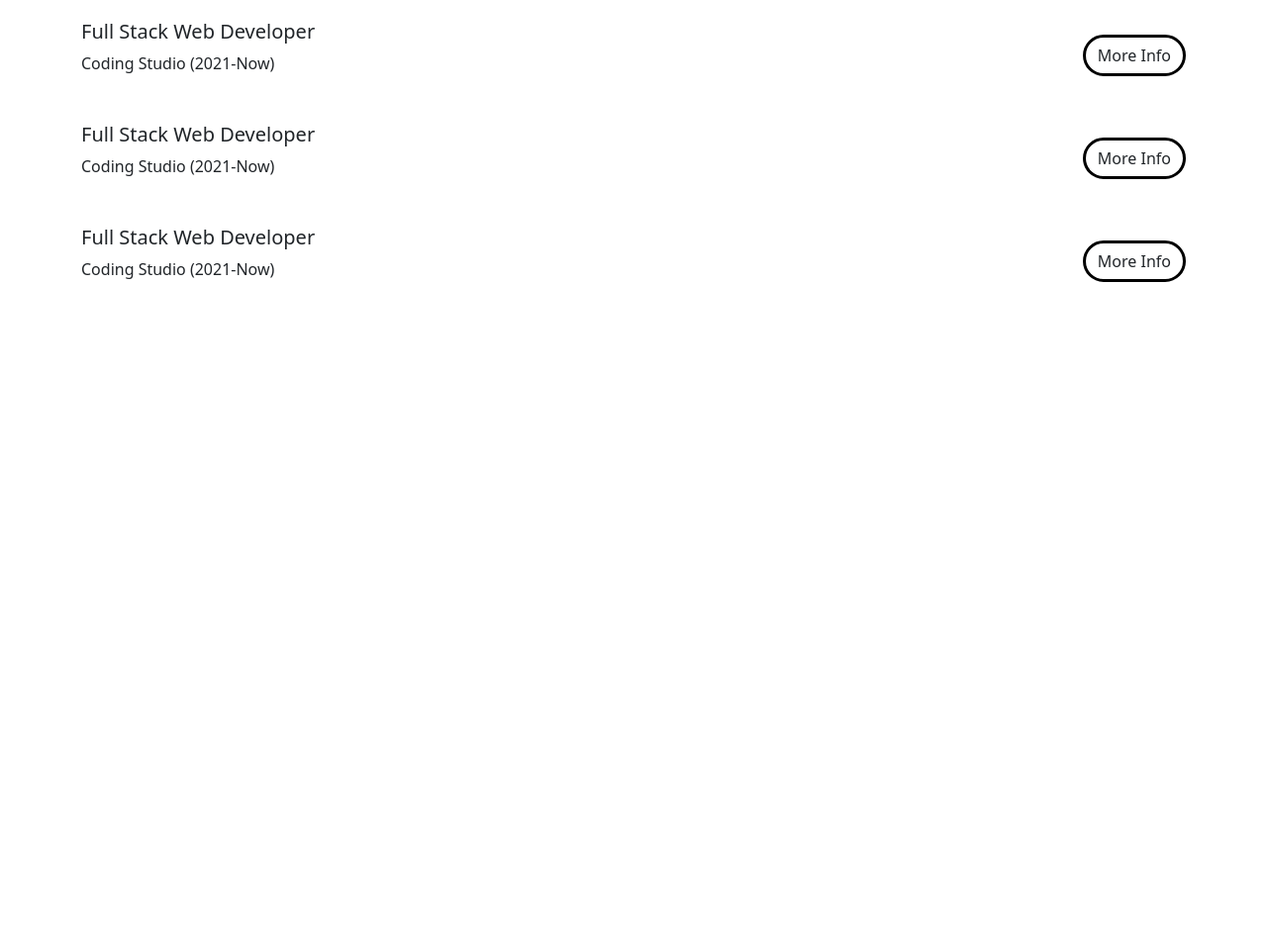
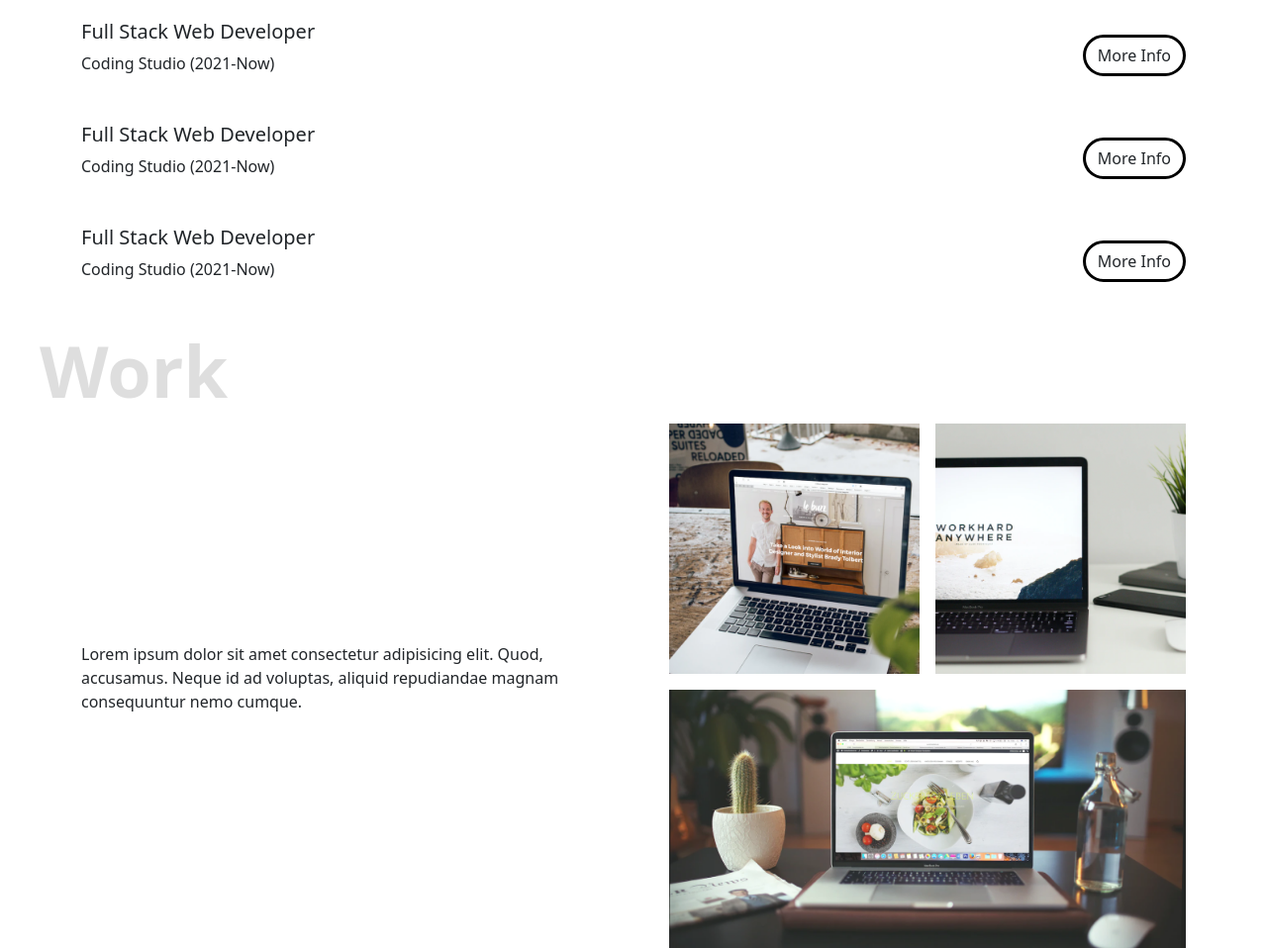
Before and after one commit to vegaputraa/Portfolio, a plain HTML site: page index.html in a window 1280 px wide. Shown: the part 941-1899 px from the top of the page at 99% size. Before the commit the page ends 1241 px from the top, so only its background shows below. Drawn offline with nearby package versions, Linux system fonts and the light colour scheme.

Commit message:
add work

```diff
--- a/index.html
+++ b/index.html
@@ -95,6 +95,25 @@
         </div>
       </div>
     </section>
+
+    <section id="work" class="work container">
+      <div class="row d-flex align-items-center gap-5">
+        <div class="col">
+          <p>Lorem ipsum dolor sit amet consectetur adipisicing elit. Quod, accusamus. Neque id ad voluptas, aliquid repudiandae magnam consequuntur nemo cumque.</p>
+        </div>
+        <div class="col work-img">
+          <div id="work-1" class="work-img-item">
+            <img src="images/work-1.png" alt="work-1" />
+          </div>
+          <div id="work-2" class="work-img-item">
+            <img src="images/work-2.png" alt="work-2" />
+          </div>
+          <div id="work-3" class="work-img-item">
+            <img src="images/work-3.png" alt="work-3" />
+          </div>
+        </div>
+      </div>
+    </section>
     <script src="https://cdn.jsdelivr.net/npm/@popperjs/core@2.11.6/dist/umd/popper.min.js" integrity="sha384-oBqDVmMz9ATKxIep9tiCxS/Z9fNfEXiDAYTujMAeBAsjFuCZSmKbSSUnQlmh/jp3" crossorigin="anonymous"></script>
     <script src="https://cdn.jsdelivr.net/npm/bootstrap@5.2.3/dist/js/bootstrap.min.js" integrity="sha384-cuYeSxntonz0PPNlHhBs68uyIAVpIIOZZ5JqeqvYYIcEL727kskC66kF92t6Xl2V" crossorigin="anonymous"></script>
     <script src="https://code.jquery.com/jquery-3.6.1.min.js" integrity="sha256-o88AwQnZB+VDvE9tvIXrMQaPlFFSUTR+nldQm1LuPXQ=" crossorigin="anonymous"></script>
--- a/style.css
+++ b/style.css
@@ -66,6 +66,65 @@ section::before {
   display: none;
 }
 
+.work::before {
+  content: "Work";
+}
+
+.work-img {
+  display: grid;
+  grid-template-columns: repeat(2, 1fr);
+  grid-template-areas: "work-1 work-2" "work-3 work-3";
+  gap: 16px;
+}
+
+.work-img img {
+  width: 100%;
+}
+
+.work-img-item {
+  position: relative;
+}
+
+.work-img-item:hover::after {
+  content: "";
+  width: 100%;
+  height: 100%;
+  top: 0;
+  left: 0;
+  position: absolute;
+  background-color: rgba(0, 0, 0, 0.5);
+  color: #ffffff;
+  display: flex;
+  align-items: center;
+  justify-content: center;
+  font-weight: 500;
+  font-size: 24px;
+}
+
+#work-1 {
+  grid-area: work-1;
+}
+
+#work-1:hover::after {
+  content: "Web Project";
+}
+
+#work-2 {
+  grid-area: work-2;
+}
+
+#work-2:hover::after {
+  content: "Web Project";
+}
+
+#work-3 {
+  grid-area: work-3;
+}
+
+#work-3:hover::after {
+  content: "Web Project";
+}
+
 @keyframes upDown {
   0% {
     transform: translateY(0);
```
